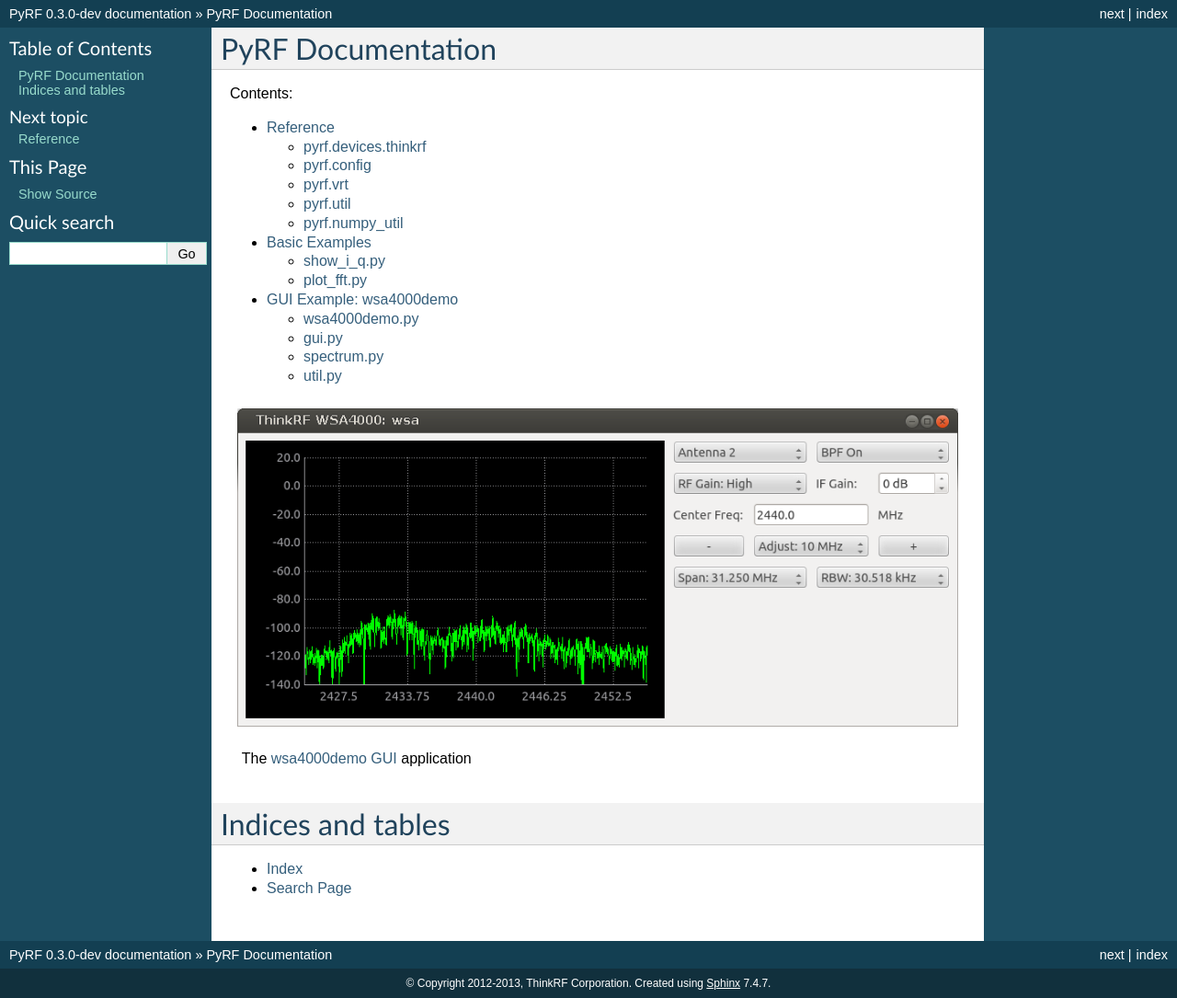
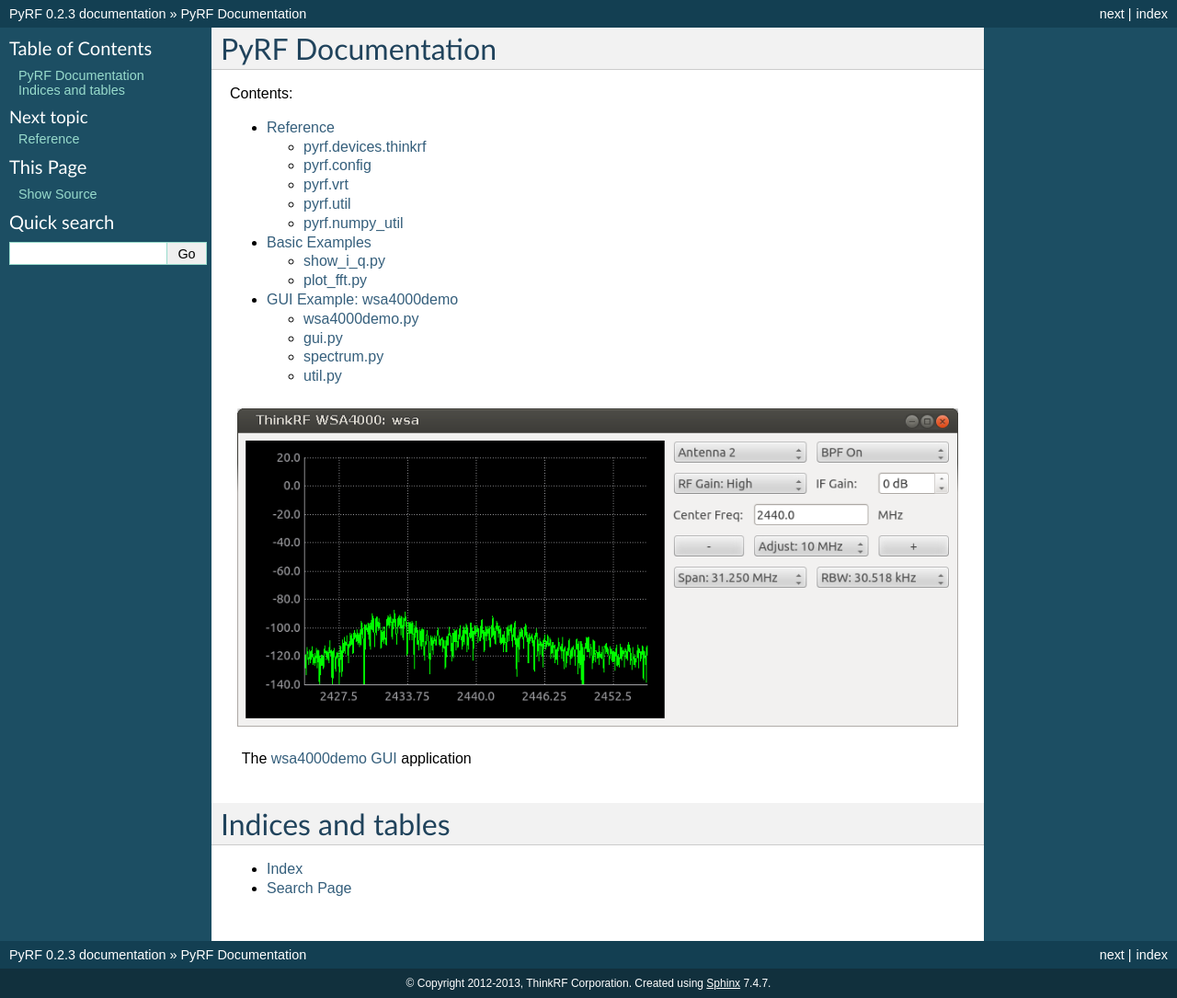
Before and after one commit to pyrf/pyrf, a Sphinx documentation site: the page built from docs/index.rst, in a window 1280 px wide. Shown: the whole page at 92% size. Built offline with Sphinx 7.4.7, drawn with Linux system fonts in a browser that asks for light colours.

Commit message:
update version to 0.2.3, fix docs version

```diff
--- a/docs/conf.py
+++ b/docs/conf.py
@@ -48,9 +48,9 @@
 # built documents.
 #
 # The short X.Y version.
-version = '0.3.0'
+version = '0.2.3'
 # The full version, including alpha/beta/rc tags.
-release = version + '-dev'
+release = versioni# + '-dev'
 
 # The language for content autogenerated by Sphinx. Refer to documentation
 # for a list of supported languages.
--- a/setup.py
+++ b/setup.py
@@ -9,7 +9,7 @@ except ImportError:
 
 setup(
     name='pyrf',
-    version='0.2.2',
+    version='0.2.3',
     author='ThinkRF Corporation',
     author_email='support@thinkrf.com',
     packages=['pyrf'],
```
